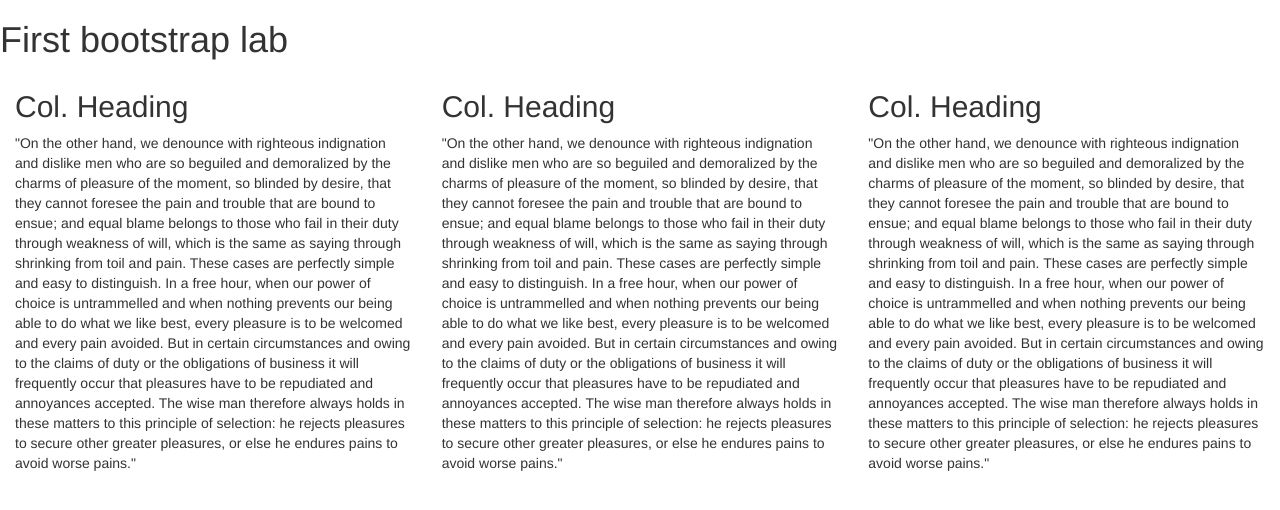
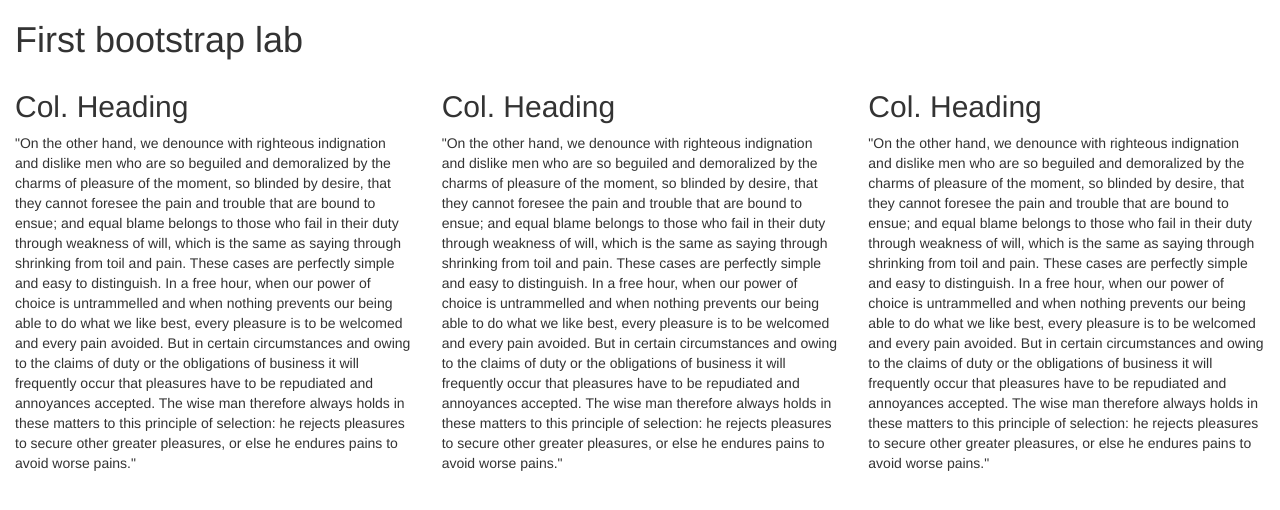
Before and after one commit to williamlyons/labMar21, a plain HTML site: page index.html in a window 1280 px wide. Drawn offline with nearby package versions, Linux system fonts and the light colour scheme.

Commit message:
moved header

```diff
--- a/index.html
+++ b/index.html
@@ -18,9 +18,13 @@
       <![endif]-->
   </head>
   <body>
-    <h1>First bootstrap lab</h1>
 
   	<div class = "container-fluid">
+  		<div class = "row">
+
+  			<h1 class = "col-md-12">First bootstrap lab</h1>
+
+  		</div>
   			<div class = "row">
   				<div class = "col-md-4">
   					<h2> Col. Heading </h2>
```
Lines whose indentation alone changed are shown as unchanged.
